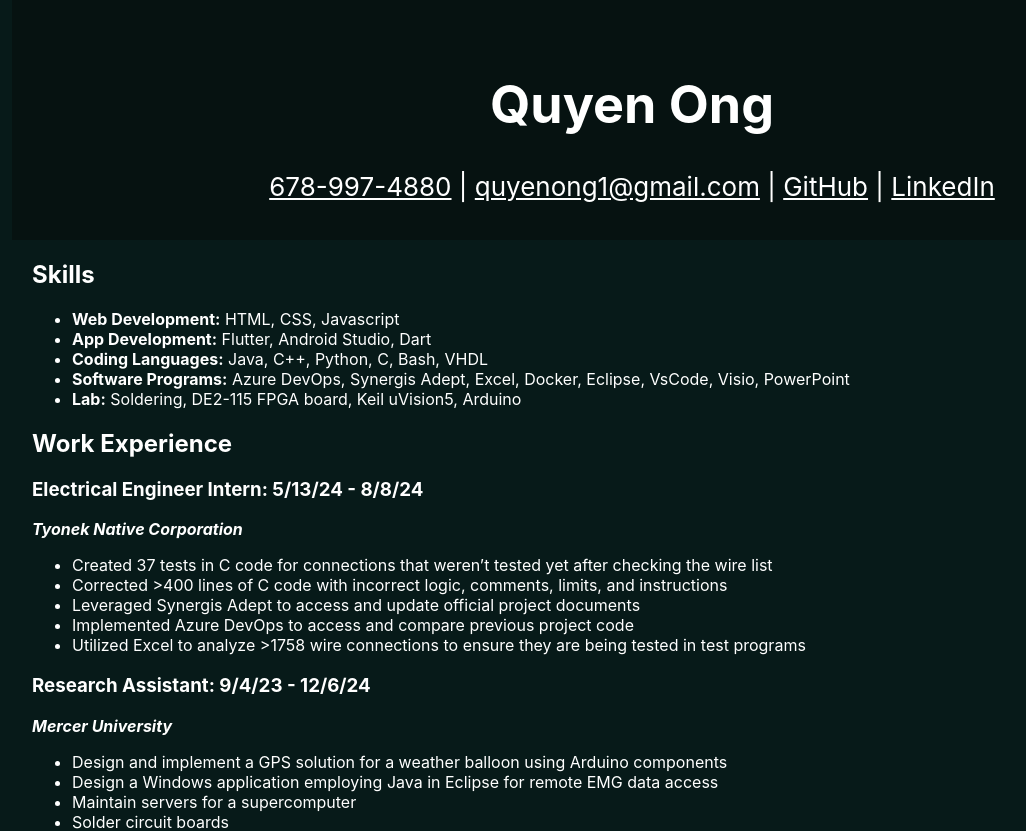
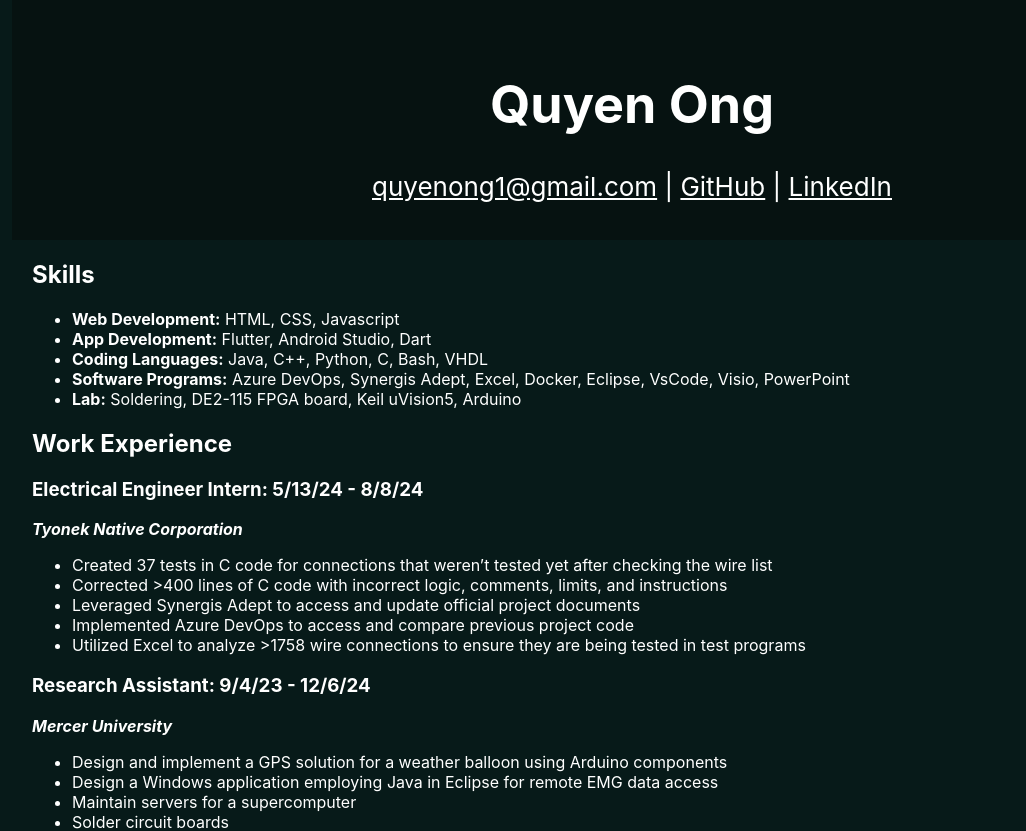
Before and after one commit to quyen-ong/quyen-ong.github.io, a React (Create React App) app: page / in a window 1280 px wide. Shown: the top 831 px of the page, without its empty margins (8-1034 px from the left). Built offline with nearby package versions, Linux system fonts and the light colour scheme.

Commit message:
edit App.js

```diff
--- a/src/App.js
+++ b/src/App.js
@@ -3,15 +3,10 @@ import './App.css';
 function App() {
   return (
     <div className="App">
-
-      {/*<h1>Quyen Ong</h1>
-        <body><a href="quyenong1@gmail.com">quyenong1@gmail.com</a> | <a href="https://github.com/quyen-ong">GitHub</a> | <a href="https://www.linkedin.com/in/quyen-ong">LinkedIn</a></body>
-      */}
-
       <header className="App-header">
 
         <h1>Quyen Ong</h1>
-        <body><a href="tel:678-997-4880">678-997-4880</a> | <a href="quyenong1@gmail.com">quyenong1@gmail.com</a> | <a href="https://github.com/quyen-ong">GitHub</a> | <a href="https://www.linkedin.com/in/quyen-ong">LinkedIn</a></body>
+        <body><a href="quyenong1@gmail.com">quyenong1@gmail.com</a> | <a href="https://github.com/quyen-ong">GitHub</a> | <a href="https://www.linkedin.com/in/quyen-ong">LinkedIn</a></body>
       </header>
       <body>
     <div>
```
